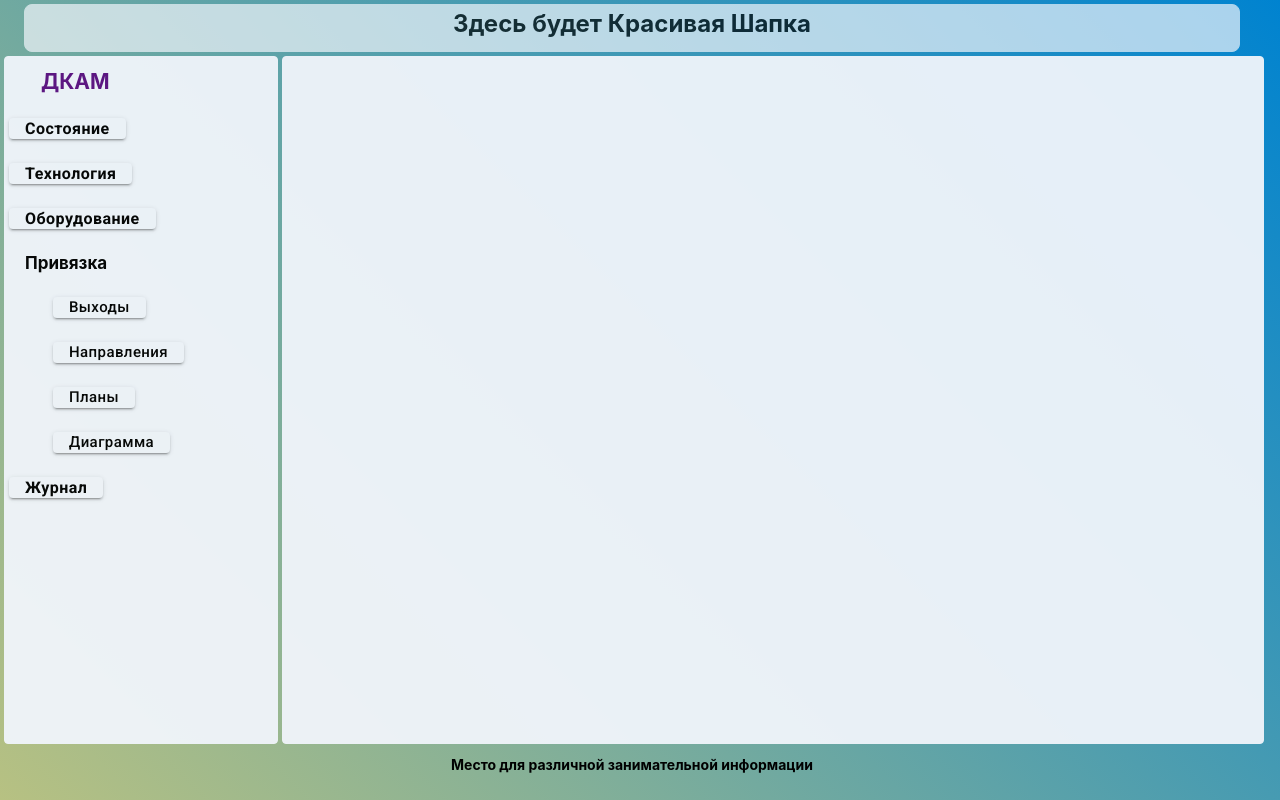
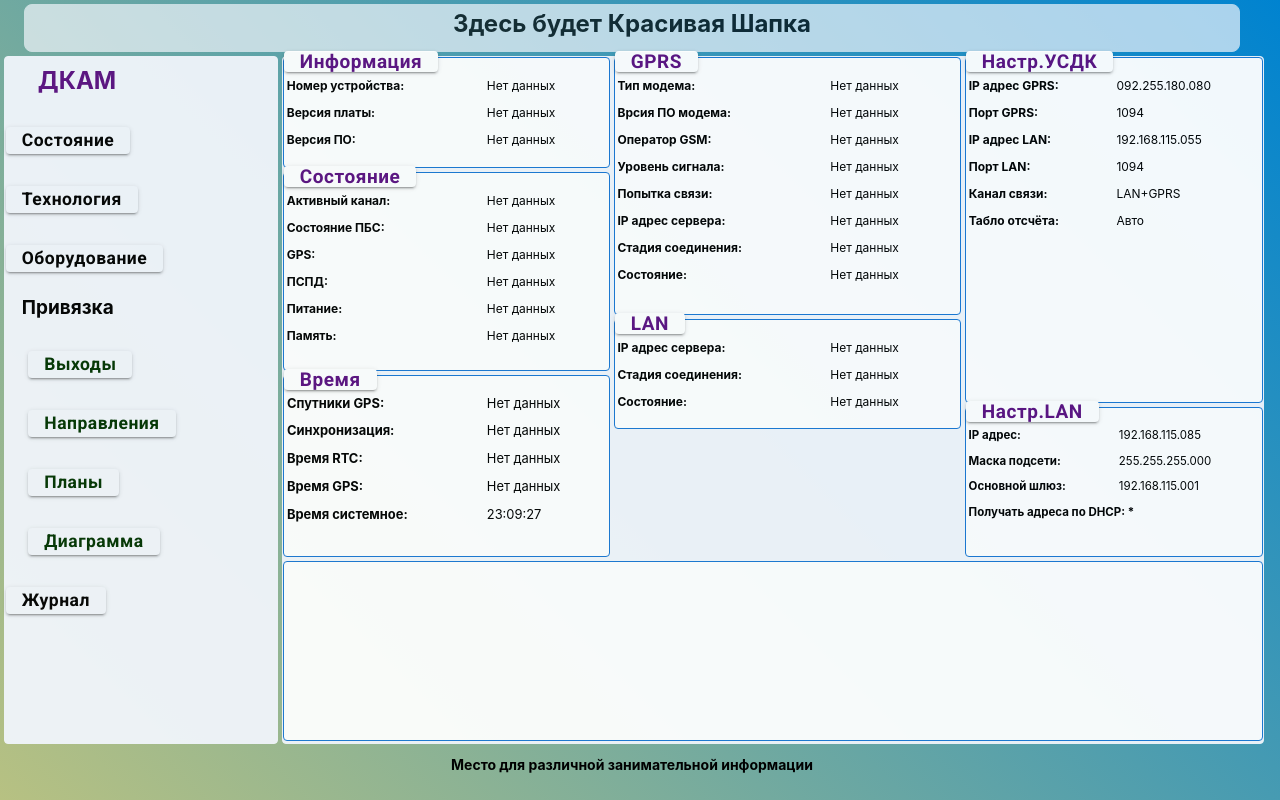
Before and after one commit to andrey-omsk-63/ASDU-dka-m, a React (Create React App) app: page / in a window 1280 px wide. Built offline with nearby package versions, Linux system fonts and the light colour scheme; the HTML template or start-up script is replaced by a standard one.

Commit message:
'2303day'

```diff
--- a/src/App.tsx
+++ b/src/App.tsx
@@ -57,22 +57,26 @@ const App = () => {
   };
 
   const styleButt01 = {
-    fontSize: 16,
-    maxHeight: '21px',
-    minHeight: '21px',
-    marginTop: 3,
+    fontSize: 17.5,
+    maxHeight: '27px',
+    minHeight: '27px',
+    //maxWidth: '18vh',
+    //minWidth: '18vh',
+    marginTop: 4,
     backgroundColor: '#F1F5FB',
     color: 'black',
+
     textTransform: 'unset !important',
   };
 
   const styleButt02 = {
-    fontSize: 15,
-    maxHeight: '21px',
-    minHeight: '21px',
-    marginTop: 3,
+    fontSize: 17.5,
+    maxHeight: '27px',
+    minHeight: '27px',
+    marginTop: 4,
     backgroundColor: '#F1F5FB',
-    color: 'black',
+    //color: 'DarkGreen',
+    color: '#003300',
     textTransform: 'unset !important',
   };
 
@@ -91,17 +95,17 @@ const App = () => {
   const ButtonKnobLevel2 = (soob: string, val: string) => {
     return (
       <Grid container>
-        <Grid item xs={2}></Grid>
-        <Grid item xs={10}>
+        <Grid item xs={1}></Grid>
+        <Grid item xs>
           <Button sx={styleButt02} variant="contained" onClick={() => setValue(val)}>
-            {soob}
+            <b>{soob}</b>
           </Button>
         </Grid>
       </Grid>
     );
   };
 
-  const [value, setValue] = React.useState('0');
+  const [value, setValue] = React.useState('1');
 
   return (
     <>
@@ -114,11 +118,11 @@ const App = () => {
         <Grid container sx={{ marginRight: 2 }}>
           <TabContext value={value}>
             <Grid item xs={2.6} sx={styleAppMenu}>
-              <Grid item sx={{ padding: 0.5 }}>
+              <Grid item sx={{ padding: 0.1 }}>
                 <Stack direction="column">
                   <Box
                     sx={{
-                      fontSize: 21,
+                      fontSize: 24,
                       marginTop: 1,
                       textAlign: 'left',
                       marginLeft: 4,
@@ -131,7 +135,7 @@ const App = () => {
                   {ButtonKnobLevel1('Оборудование', '3')}
                   <Grid container>
                     <Grid item xs>
-                      <Box sx={{ fontSize: 17, marginTop: 3, marginLeft: 2 }}>
+                      <Box sx={{ fontSize: 19, marginTop: 3, marginLeft: 2 }}>
                         <b>Привязка</b>
                       </Box>
                     </Grid>
--- a/src/components/Bind/BindComponents/BindRight.tsx
+++ b/src/components/Bind/BindComponents/BindRight.tsx
@@ -22,10 +22,12 @@ const BindRight = () => {
   };
 
   const styleButt = {
-    fontSize: 15,
-    maxHeight: '18px',
-    minHeight: '18px',
-    marginTop: -3,
+    fontSize: 19,
+    maxHeight: '21px',
+    minHeight: '21px',
+    // maxWidth: '14vh',
+    // minWidth: '14vh',
+    marginTop: -2,
     backgroundColor: 'white',
     color: '#5B1080',
     textTransform: 'unset !important',
@@ -102,16 +104,19 @@ const BindRight = () => {
       <Stack direction="column">
         <TabContext value={value}>
           <Box>
+
             <Grid container sx={styleBox}>
               <Grid item xs={12} sx={{ height: '33vh' }}>
-                <Button sx={styleButt} variant="contained" onClick={() => handleOpenModal('21')}>
-                  <b>В Crossform</b>
-                </Button>
+
+                  <Button sx={styleButt} variant="contained" onClick={() => handleOpenModal('21')}>
+                    <b>Crossform</b>
+                  </Button>
+
 
                 <Grid container sx={{ fontSize: 12.9, marginTop: 1 }}>
                   <Grid item xs={11.3}>
                     <Button sx={styleButtBing} variant="contained">
-                      <b>Открыть файл</b>
+                      <b>Откр.файл</b>
                     </Button>
                     <Button sx={styleButtBing} variant="contained">
                       <b>Сохран.файл</b>
@@ -121,16 +126,17 @@ const BindRight = () => {
                     <Box sx={{ marginLeft: 1, marginBottom: 2 }}>{'<Не загружен>'}</Box>
 
                     <Button sx={styleButtBing} variant="contained">
-                      <b>Записать ДК</b>
+                      <b>Запись ДК</b>
                     </Button>
                     <Button sx={styleButtBing} variant="contained">
-                      <b>Прочитать ДК</b>
+                      <b>Читать ДК</b>
                     </Button>
                     <Button sx={styleButtBing} variant="contained">
-                      <b>Сравнить ДК</b>
+                      <b>Срав-ть ДК</b>
                     </Button>
                   </Grid>
                 </Grid>
+
               </Grid>
             </Grid>
           </Box>
--- a/src/components/Bind/BindDirections.tsx
+++ b/src/components/Bind/BindDirections.tsx
@@ -21,9 +21,9 @@ const BindDirections = () => {
   };
 
   const styleButtBox = {
-    fontSize: 15,
-    maxHeight: '18px',
-    minHeight: '18px',
+    fontSize: 19,
+    maxHeight: '21px',
+    minHeight: '21px',
     marginTop: -3.5,
     backgroundColor: 'white',
     color: '#5B1080',
@@ -175,7 +175,7 @@ const BindDirections = () => {
   const StrokaTopTab = () => {
     let resStr = [];
 
-    for (let i = 0; i < 160; i++) {
+    for (let i = 0; i < 69; i++) {
       resStr.push(
         <Grid key={Math.random()} container item xs={12}>
           <Grid key={Math.random()} xs={0.75} item sx={styleXTG03}>
@@ -237,7 +237,7 @@ const BindDirections = () => {
   const StrokaBattomTab = () => {
     let resStr = [];
 
-    for (let i = 0; i < 160; i++) {
+    for (let i = 0; i < 69; i++) {
       resStr.push(
         <Grid key={Math.random()} container item xs={12}>
           <Grid key={Math.random()} xs={1.2} item sx={styleXTG03}>
@@ -280,7 +280,7 @@ const BindDirections = () => {
     return (
       <Box sx={{ border: 0 }}>
         <Button sx={styleButtBox} variant="contained">
-          Назначение выходов
+          <b>Назначение выходов</b>
         </Button>
         <Box sx={{ border: 0, marginTop: -2, fontSize: 12, height: '41.5vh' }}>
           <HeaderTopTab />
@@ -294,7 +294,7 @@ const BindDirections = () => {
     return (
       <Box sx={{ border: 0 }}>
         <Button sx={styleButtBox} variant="contained">
-          Привязка фаз
+          <b>Привязка фаз</b>
         </Button>
         <Box sx={{ border: 0, marginTop: -3, fontSize: 12, height: '40vh' }}>
           <HeaderBattomTab />
@@ -306,7 +306,7 @@ const BindDirections = () => {
 
   const BindLeft = () => {
     return (
-      <Grid item xs={9.4}>
+      <Grid item xs={9.3}>
         <Stack direction="column">
           <Grid container sx={styleBox}>
             <Grid item xs={12} sx={{ fontSize: 12, height: '42.4vh' }}>
--- a/src/components/Bind/BindOutputs.tsx
+++ b/src/components/Bind/BindOutputs.tsx
@@ -20,9 +20,9 @@ const BindOutputs = () => {
   };
 
   const styleButtBox = {
-    fontSize: 15,
-    maxHeight: '18px',
-    minHeight: '18px',
+    fontSize: 19,
+    maxHeight: '21px',
+    minHeight: '21px',
     marginTop: -3.5,
     backgroundColor: 'white',
     color: '#5B1080',
@@ -152,9 +152,9 @@ const BindOutputs = () => {
   const ModalEnd = () => {
     const styleModalEnd = {
       position: 'absolute',
-      top: '-2%',
+      top: '-1%',
       left: '94%',
-      fontSize: 24,
+      fontSize: 21,
       color: 'black',
     };
 
@@ -178,11 +178,11 @@ const BindOutputs = () => {
 
   const BindLeft = () => {
     return (
-      <Grid item xs={9.4} sx={styleBox}>
+      <Grid item xs={9.3} sx={styleBox}>
         <TabContext value={value}>
-          <Box sx={{ border: 0, height: '85.2vh' }}>
+          <Box sx={{ height: '85.2vh' }}>
             <Button sx={styleButtBox} variant="contained" onClick={() => handleOpenModal('33')}>
-              Назначение выходов
+              <b>Назначение выходов</b>
             </Button>
             <OutputNormal />
             <TabPanel value="33">
--- a/src/components/Bind/BindPlans.tsx
+++ b/src/components/Bind/BindPlans.tsx
@@ -18,7 +18,7 @@ const BindPlans = () => {
 
   const BindLeft = () => {
     return (
-      <Grid item xs={9.4}>
+      <Grid item xs={9.3}>
         <Stack direction="column">
           <Grid container sx={styleBox}>
             <Grid item xs={12} sx={{ height: '24.4vh' }}>
--- a/src/components/Condition.tsx
+++ b/src/components/Condition.tsx
@@ -12,10 +12,12 @@ import Modal from '@mui/material/Modal';
 
 const Condition = () => {
   const styleButt01 = {
-    fontSize: 15,
-    maxHeight: '18px',
-    minHeight: '18px',
-    marginTop: -3,
+    fontSize: 19,
+    maxHeight: '21px',
+    minHeight: '21px',
+    //maxWidth: '22vh',
+    //minWidth: '22vh',
+    marginTop: -2,
     backgroundColor: 'white',
     color: '#5B1080',
     textTransform: 'unset !important',
@@ -270,7 +272,7 @@ const Condition = () => {
             <Grid container sx={styleBox01}>
               <Grid item xs sx={{ height: '13.6vh' }}>
                 <Button sx={styleButt01} variant="contained" onClick={() => handleOpenModal('11')}>
-                  Информация
+                  <b>Информация</b>
                 </Button>
                 <Grid container sx={{ fontSize: 12 }}>
                   <Col01Grid01 />
@@ -282,7 +284,7 @@ const Condition = () => {
             <Grid container sx={styleBox01}>
               <Grid item xs sx={{ height: '24.6vh' }}>
                 <Button sx={styleButt01} variant="contained" onClick={() => handleOpenModal('12')}>
-                  Состояние
+                  <b>Состояние</b>
                 </Button>
                 <Grid container sx={{ fontSize: 12 }}>
                   <Col01Grid02 />
@@ -295,7 +297,7 @@ const Condition = () => {
             <Grid container sx={styleBox01}>
               <Grid item xs sx={{ height: '22.5vh' }}>
                 <Button sx={styleButt01} variant="contained" onClick={() => handleOpenModal('14')}>
-                  Время
+                  <b>Время</b>
                 </Button>
                 <Grid container sx={{ fontSize: 12.9 }}>
                   <Col01Grid04 />
@@ -316,7 +318,8 @@ const Condition = () => {
             <Grid container sx={styleBox01}>
               <Grid item xs sx={{ height: '32vh' }}>
                 <Button sx={styleButt01} variant="contained" onClick={() => handleOpenModal('21')}>
-                  GPRS
+                  <b>GPRS</b>
+
                 </Button>
                 <Grid container sx={{ fontSize: 12 }}>
                   <Col02Grid01 />
@@ -329,7 +332,7 @@ const Condition = () => {
             <Grid container sx={styleBox01}>
               <Grid item xs sx={{ height: '13.5vh' }}>
                 <Button sx={styleButt01} variant="contained" onClick={() => handleOpenModal('22')}>
-                  GPRS
+                  <b>LAN</b>
                 </Button>
                 <Grid container sx={{ fontSize: 12 }}>
                   <Col02Grid02 />
@@ -350,7 +353,7 @@ const Condition = () => {
             <Grid container sx={styleBox01}>
               <Grid item xs sx={{ height: '43vh' }}>
                 <Button sx={styleButt01} variant="contained" onClick={() => handleOpenModal('32')}>
-                  Настройки УСДК
+                  <b>Настр.УСДК</b>
                 </Button>
                 <Grid container sx={{ fontSize: 12 }}>
                   <Col03Grid02 />
@@ -363,7 +366,7 @@ const Condition = () => {
             <Grid container sx={styleBox01}>
               <Grid item xs sx={{ height: '18.5vh' }}>
                 <Button sx={styleButt01} variant="contained" onClick={() => handleOpenModal('33')}>
-                  Настройки LAN
+                  <b>Настр.LAN</b>
                 </Button>
                 <Grid container sx={{ fontSize: 11.5 }}>
                   <Col03Grid03 />
@@ -376,8 +379,7 @@ const Condition = () => {
     );
   };
 
-  const ModalEnd = () => {
-    const styleModalEnd = {
+  const ModalEnd = () => {    const styleModalEnd = {
       position: 'absolute',
       top: '-3%',
       left: '91%',
--- a/src/components/Journal/Journal.tsx
+++ b/src/components/Journal/Journal.tsx
@@ -25,24 +25,26 @@ const Journal = () => {
   }
 
   const styleApp01 = {
-    fontSize: 14,
+    fontSize: 17,
     marginRight: 0.5,
-    maxWidth: '21vh',
-    minWidth: '21vh',
-    maxHeight: '21px',
-    minHeight: '21px',
+    maxWidth: '22vh',
+    minWidth: '22vh',
+    maxHeight: '24px',
+    minHeight: '24px',
     backgroundColor: '#F1F3F4',
     color: 'black',
     textTransform: 'unset !important',
   };
 
   const styleApp02 = {
-    fontSize: 14,
-    marginRight: 0.5,
+    fontSize: 17,
+    marginRight: -0.5,
     borderRadius: 1,
-    width: '12%',
-    maxHeight: '21px',
-    minHeight: '21px',
+    maxWidth: '14vh',
+    minWidth: '14vh',
+    //width: '14%',
+    maxHeight: '24px',
+    minHeight: '24px',
     backgroundColor: '#FFE295',
     color: 'black',
     textAlign: 'center',
--- a/src/components/Journal/JournalComponents/JournalLogins.tsx
+++ b/src/components/Journal/JournalComponents/JournalLogins.tsx
@@ -145,13 +145,13 @@ const JournalLogins = (props: { logName: string }) => {
 
   const styleReset = {
     position: 'absolute',
-    fontSize: 14,
-    marginTop: -3.3,
-    marginLeft: 42,
-    maxWidth: '19vh',
-    minWidth: '19vh',
-    maxHeight: '21px',
-    minHeight: '21px',
+    fontSize: 17,
+    marginTop: -3.7,
+    marginLeft: 36,
+    maxWidth: '22vh',
+    minWidth: '22vh',
+    maxHeight: '24px',
+    minHeight: '24px',
     backgroundColor: '#F1F3F4',
     color: 'black',
     textTransform: 'unset !important',
```
Also changed, not shown: basket/BindRight.tsx (renamed from src/components/Bind/BindRight.tsx).
